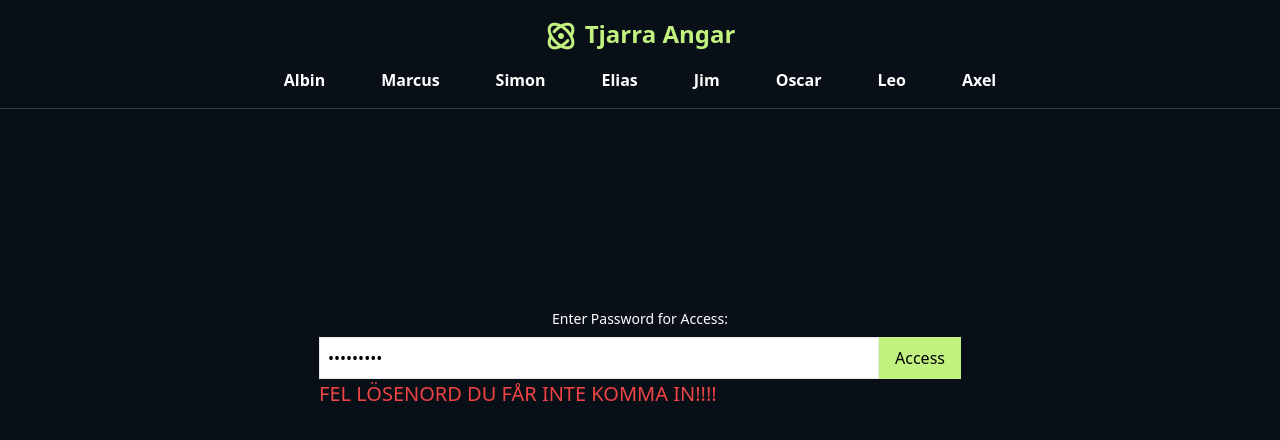
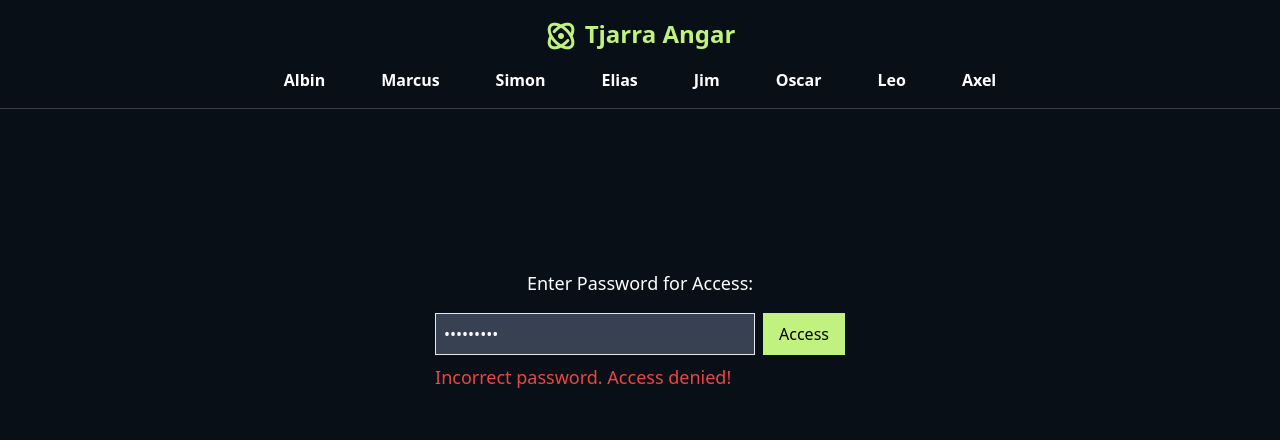
Before and after one commit to albinhasanaj/tjarra-angar-dashboard, a Next.js app: page /create in a window 1280 px wide. Both pictures are taken after typing "Sample123" into the empty fields and a click on the button "Access". Shown: the top 440 px of the page. Built offline with nearby package versions, Linux system fonts and the light colour scheme.

Commit message:
prettier and ts errors

```diff
--- a/app/create/page.tsx
+++ b/app/create/page.tsx
@@ -2,21 +2,26 @@
 import Divider from '@/components/Divider'
 import React, { useState } from 'react'
 
-const Create = () => {
-    const [input, setInput] = useState("")
-    const [isAuthorized, setIsAuthorized] = useState(false)
-    const [isIncorrect, setIsIncorrect] = useState(false)
+interface ContentBlock {
+    type: 'text' | 'image'
+    content: string
+}
+
+const Create: React.FC = () => {
+    const [input, setInput] = useState<string>("")
+    const [isAuthorized, setIsAuthorized] = useState<boolean>(false)
+    const [isIncorrect, setIsIncorrect] = useState<boolean>(false)
 
     // New state variables
-    const [contentBlocks, setContentBlocks] = useState([])
-    const [currentText, setCurrentText] = useState("")
+    const [contentBlocks, setContentBlocks] = useState<ContentBlock[]>([])
+    const [currentText, setCurrentText] = useState<string>("")
 
-    const handleInputChange = (e) => {
+    const handleInputChange = (e: React.ChangeEvent<HTMLInputElement>) => {
         setInput(e.target.value)
         setIsIncorrect(false) // Reset warning when the user types
     }
 
-    const handleAccess = (e) => {
+    const handleAccess = (e: React.FormEvent<HTMLFormElement>) => {
         e.preventDefault()
 
         // LÖSENORDET ÄR HÄR
@@ -38,12 +43,12 @@ const Create = () => {
         }
     }
 
-    const handleAddImageBlock = (e) => {
-        const file = e.target.files[0]
+    const handleAddImageBlock = (e: React.ChangeEvent<HTMLInputElement>) => {
+        const file = e.target.files?.[0]
         if (file) {
             const reader = new FileReader()
             reader.onloadend = () => {
-                setContentBlocks([...contentBlocks, { type: 'image', content: reader.result }])
+                setContentBlocks([...contentBlocks, { type: 'image', content: reader.result as string }])
             }
             reader.readAsDataURL(file)
         }
@@ -54,38 +59,35 @@ const Create = () => {
     return (
         <div className="mx-auto">
             {!isAuthorized ? (
-                <div className="mt-[200px] flex flex-col items-center max-w-[1440px] mx-auto">
-                    <label htmlFor="password" className="block text-sm font-medium text-white mb-2">Enter Password for Access:</label>
+                <div className="mt-40 flex flex-col items-center max-w-xl mx-auto">
+                    <label htmlFor="password" className="block text-lg font-medium text-white mb-4">Enter Password for Access:</label>
                     <div>
-                        <form
-                            onSubmit={handleAccess}
-                            className="flex"
-                        >
+                        <form onSubmit={handleAccess} className="flex">
                             <input
                                 type="password"
                                 id="password"
                                 placeholder='Enter password here...'
                                 value={input}
                                 onChange={handleInputChange}
-                                className="border p-2 w-[560px]"
+                                className="border p-2 w-80 bg-gray-700 text-white"
                             />
-                            <button type="submit" className="bg-secondary text-black px-4 py-2">Access</button>
+                            <button type="submit" className="bg-secondary text-black px-4 py-2 ml-2">Access</button>
                         </form>
                         {isIncorrect && (
-                            <p className='text-red-500 text-[20px]'>FEL LÖSENORD DU FÅR INTE KOMMA IN!!!!</p>
+                            <p className='text-red-500 text-lg mt-2'>Incorrect password. Access denied!</p>
                         )}
                     </div>
                 </div>
             ) : (
                 <div>
-                    <div className='mt-16 max-w-[1440px] mx-auto px-5'>
-                        <h3 className='text-white mb-5'>Create Task</h3>
+                    <div className='mt-16 max-w-xl mx-auto px-5'>
+                        <h3 className='text-white text-2xl mb-5'>Create Task</h3>
                     </div>
                     <Divider />
                     <div>
-                        <form className='my-10 max-w-[1440px] mx-auto px-5'>
-                            <label htmlFor="name" className='block text-white'>Name</label>
-                            <select id="name" className='border p-2 w-full'>
+                        <form className='my-10 max-w-xl mx-auto px-5'>
+                            <label htmlFor="name" className='block text-white text-lg'>Name</label>
+                            <select id="name" className='border p-2 w-full bg-gray-700 text-white mt-2'>
                                 <option value="">Select a name</option>
                                 <option value="Albin">Albin</option>
                                 <option value="Marcus">Marcus</option>
@@ -97,19 +99,19 @@ const Create = () => {
                                 <option value="Axel">Axel</option>
                             </select>
 
-                            <label htmlFor="title" className='block text-white mt-4'>Title</label>
-                            <input type="text" id="title" className='border p-2 w-full' />
+                            <label htmlFor="title" className='block text-white text-lg mt-4'>Title</label>
+                            <input type="text" id="title" className='border p-2 w-full bg-gray-700 text-white mt-2' />
 
-                            <label htmlFor="date" className='block text-white mt-4'>Date</label>
-                            <input type="date" id="date" className='border p-2 w-full' />
+                            <label htmlFor="date" className='block text-white text-lg mt-4'>Date</label>
+                            <input type="date" id="date" className='border p-2 w-full bg-gray-700 text-white mt-2' />
 
                             {/* Dynamic Content Blocks */}
-                            <label className='block text-white mt-4'>Content</label>
-                            <div className='border p-2 w-full'>
+                            <label className='block text-white text-lg mt-4'>Content</label>
+                            <div className='border p-4 w-full bg-gray-800 mt-2 rounded'>
                                 {contentBlocks.map((block, index) => (
-                                    <div key={index} className='my-2'>
-                                        {block.type === 'text' && <p className='text-white'>{block.content}</p>}
-                                        {block.type === 'image' && <img src={block.content} alt={`Uploaded ${index}`} className='max-w-full' />}
+                                    <div key={index} className='my-4'>
+                                        {block.type === 'text' && <p className='text-white whitespace-pre-wrap'>{block.content}</p>}
+                                        {block.type === 'image' && <img src={block.content} alt={`Uploaded ${index}`} className='max-w-full rounded' />}
                                     </div>
                                 ))}
                             </div>
@@ -118,22 +120,28 @@ const Create = () => {
                             <textarea
                                 value={currentText}
                                 onChange={(e) => setCurrentText(e.target.value)}
-                                className='border p-2 w-full h-20 mt-2'
+                                className='border p-2 w-full h-28 mt-4 bg-gray-700 text-white'
                                 placeholder='Enter text here...'
                             ></textarea>
-                            <button type="button" onClick={handleAddTextBlock} className='bg-secondary text-black px-4 py-2 mt-2'>Add Text</button>
+                            <button
+                                type="button"
+                                onClick={handleAddTextBlock}
+                                className='bg-secondary text-black px-4 py-2 mt-2'
+                            >
+                                Add Text
+                            </button>
 
                             {/* Input for adding image */}
-                            <label htmlFor="image" className='block text-white mt-4'>Upload Image</label>
+                            <label htmlFor="image" className='block text-white text-lg mt-6'>Upload Image</label>
                             <input
                                 type="file"
                                 id="image"
-                                className='border p-2 w-full text-white cursor-pointer'
+                                className='border p-2 w-full text-white cursor-pointer bg-gray-700 mt-2'
                                 accept="image/*"
                                 onChange={handleAddImageBlock}
                             />
 
-                            <button type="submit" className='bg-secondary text-black px-4 py-2 mt-4'>Create</button>
+                            <button type="submit" className='bg-secondary text-black px-6 py-2 mt-6'>Create</button>
                         </form>
                     </div>
                 </div>
```
